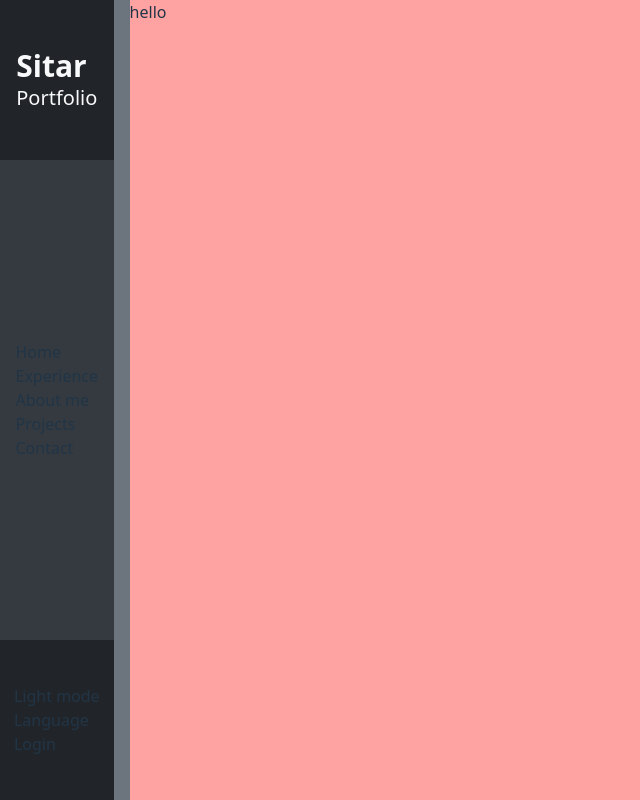
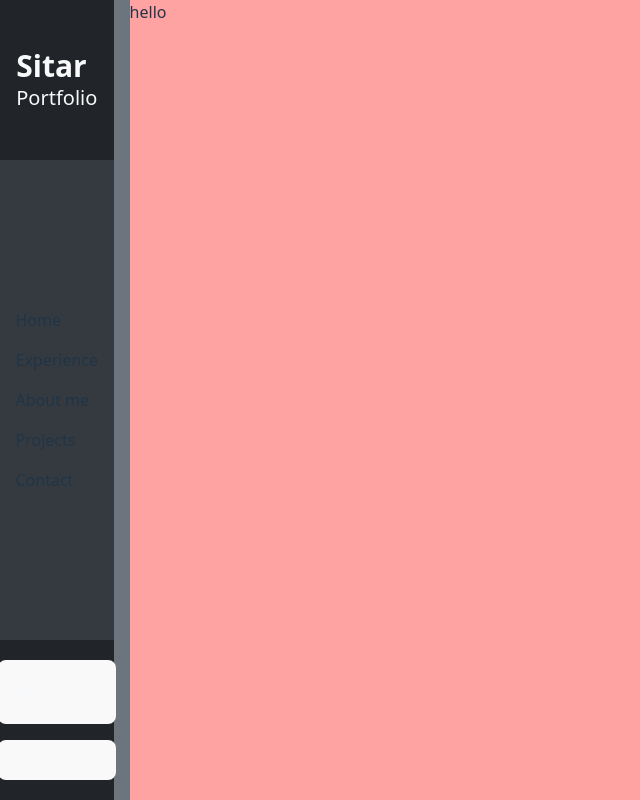
Before and after one commit to daniel-sitar/Portfolio, a Vue app in the folder portfolio/: page / in a window 1280 px wide. Shown: the whole page, without its empty margins (0-640 px from the left). Built offline with nearby package versions, Linux system fonts and the light colour scheme.

Commit message:
add bottom toggle buttons

```diff
--- a/portfolio/src/Views/HomeView.vue
+++ b/portfolio/src/Views/HomeView.vue
@@ -2,7 +2,7 @@
     <div class="home">
         <div class="bg-obsidian-600 h-screen w-screen grid grid-cols-10 grid-rows-10 gap-4">
             <div class="col-span-1 row-span-10 bg-dark-400">
-                <nav class="h-full bg-obsidian-900 grid grid-cols-3 grid-rows-5" aria-label="Main sidebar navigation">
+                <nav class="h-full bg-obsidian-900 grid grid-cols-3 grid-rows-5" aria-label="Main sidebar">
                         <div class="col-span-3 row-span-1 bg-obsidian-900  items-center">
                             <div class="flex items-center justify-center justify-items-center flex-col h-full">
                                 <div class="flex items-start justify-center justify-items-center flex-col">
@@ -14,7 +14,7 @@
                         <div class="col-span-3 row-span-3 bg-obsidian-800">
                             <div class="flex items-center justify-center justify-items-center h-full">
                                 <div class="flex items-start justify-center justify-items-center flex-col">
-                                    <ul>
+                                    <ul class="space-y-4">
                                         <li class=" transition-transform hover:underline hover:font-bold hover:scale-110 decoration-sky-400 decoration-2 duration-200 delay-100 ease-in-out"><a href="#">Home</a></li>
                                         <li class=" transition-transform hover:underline hover:font-bold hover:scale-110 decoration-sky-400 decoration-2 duration-200 delay-100 ease-in-out"><a href="#">Experience</a></li>
                                         <li class=" transition-transform hover:underline hover:font-bold hover:scale-110 decoration-sky-400 decoration-2 duration-200 delay-100 ease-in-out"><a href="#">About me</a></li>
@@ -25,12 +25,25 @@
                             </div>
                         </div>
                         <div class="col-span-3 row-span-1 bg-obsidian-900">
-                            <div class="flex items-center justify-center justify-items-center flex-col h-full">
-                                <div class="flex items-start justify-center justify-items-center flex-col">
-                                    <ul>
-                                        <li>Light mode</li>
-                                        <li>Language</li>
-                                        <li>Login</li>
+                            <div class="flex items-center justify-center flex-col h-full">
+                                <div class="flex items-start justify-center flex-col">
+                                    <ul class="space-y-4 text-obsidian-100">
+                                        <li>
+                                            <button class="flex items-center space-x-2 px-4 py-2 bg-obsidian-800 hover:bg-sky-800 hover:scale-110 rounded-lg transition duration-200 delay-105 ease-in-out" type="button" @click="$emit('toggle-dark-mode')">
+                                               <svg xmlns="http://www.w3.org/2000/svg" viewBox="0 0 24 24" fill="currentColor" class="size-6" aria-hidden="true">
+                                                    <path fill-rule="evenodd" d="M9.528 1.718a.75.75 0 0 1 .162.819A8.97 8.97 0 0 0 9 6a9 9 0 0 0 9 9 8.97 8.97 0 0 0 3.463-.69.75.75 0 0 1 .981.98 10.503 10.503 0 0 1-9.694 6.46c-5.799 0-10.5-4.7-10.5-10.5 0-4.368 2.667-8.112 6.46-9.694a.75.75 0 0 1 .818.162Z" clip-rule="evenodd" />
+                                                </svg>
+                                                <span>Dark mode</span>
+                                            </button>
+                                        </li>
+                                        <li>
+                                            <button class="flex items-center space-x-2 px-4 py-2  bg-obsidian-800 hover:bg-sky-800 hover:scale-110 rounded-lg transition duration-200 delay-105 ease-in-out" type="button" @click="$emit('toggle-language')">
+                                               <svg xmlns="http://www.w3.org/2000/svg" viewBox="0 0 24 24" fill="currentColor" class="size-6" aria-hidden="true">
+                                                    <path fill-rule="evenodd" d="M9 2.25a.75.75 0 0 1 .75.75v1.506a49.384 49.384 0 0 1 5.343.371.75.75 0 1 1-.186 1.489c-.66-.083-1.323-.151-1.99-.206a18.67 18.67 0 0 1-2.97 6.323c.318.384.65.753 1 1.107a.75.75 0 0 1-1.07 1.052A18.902 18.902 0 0 1 9 13.687a18.823 18.823 0 0 1-5.656 4.482.75.75 0 0 1-.688-1.333 17.323 17.323 0 0 0 5.396-4.353A18.72 18.72 0 0 1 5.89 8.598a.75.75 0 0 1 1.388-.568A17.21 17.21 0 0 0 9 11.224a17.168 17.168 0 0 0 2.391-5.165 48.04 48.04 0 0 0-8.298.307.75.75 0 0 1-.186-1.489 49.159 49.159 0 0 1 5.343-.371V3A.75.75 0 0 1 9 2.25ZM15.75 9a.75.75 0 0 1 .68.433l5.25 11.25a.75.75 0 1 1-1.36.634l-1.198-2.567h-6.744l-1.198 2.567a.75.75 0 0 1-1.36-.634l5.25-11.25A.75.75 0 0 1 15.75 9Zm-2.672 8.25h5.344l-2.672-5.726-2.672 5.726Z" clip-rule="evenodd" />
+                                                </svg>
+                                                <span>English</span>
+                                            </button>
+                                        </li>
                                     </ul>
                                 </div>
                             </div>
```
